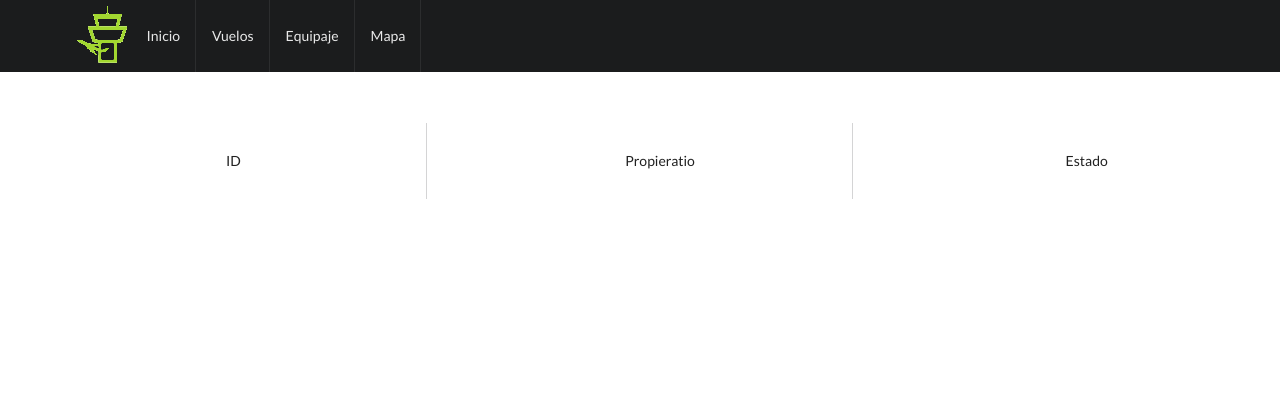
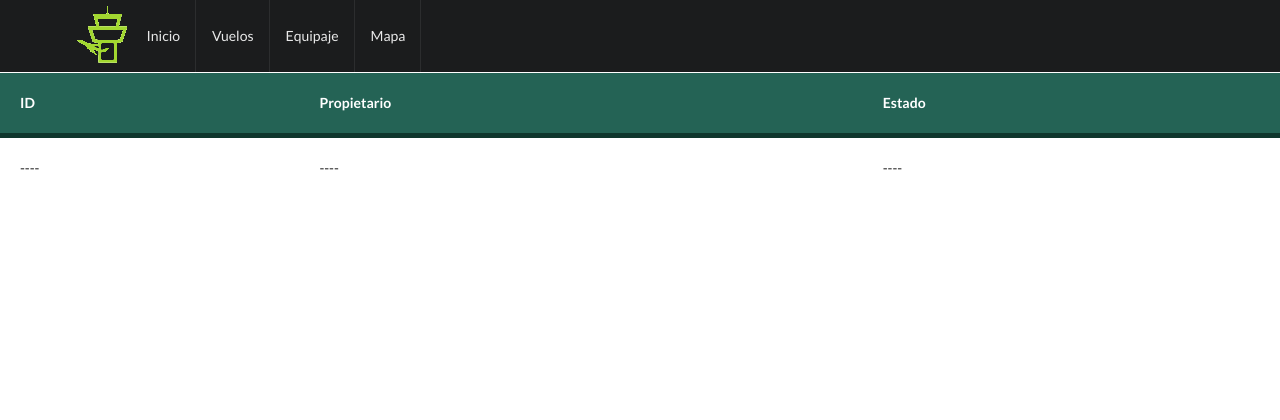
Before and after one commit to danitico/ManageYourAirport, a Symfony app: template templates/luggage/luggage_printer.html.twig in a window 1280 px wide. Shown: the top 420 px of the page. Before the commit the page ends 199 px from the top, so only its background shows below. Run offline with Twig, Linux system fonts and the light colour scheme; the template is opened without the code that fills it, so the values that code supplies are empty; some libraries are stand-ins or nearby versions.

Commit message:
Luggages page is finished

```diff
--- a/src/Controller/LuggageController.php
+++ b/src/Controller/LuggageController.php
@@ -20,7 +20,7 @@ class LuggageController extends Controller
         return $this->render('luggage/luggage_printer.html.twig', [
             'controller_name' => 'LuggageController',
             'luggages' => $luggages,
-            'header' => "Maletas perdidas",
+            'header' => "Lost Luggages",
         ]);
     }
 
@@ -34,7 +34,7 @@ class LuggageController extends Controller
         return $this->render('luggage/luggage_printer.html.twig', [
             'controller_name' => 'LuggageController',
             'luggages' => $luggages,
-            'header' => "Todas las maletas",
+            'header' => "Luggages",
         ]);
     }
 
--- a/templates/luggage/luggage_printer.html.twig
+++ b/templates/luggage/luggage_printer.html.twig
@@ -1,10 +1,42 @@
 {% extends 'base.html.twig' %}
 
-{% block title %}Hello {{ controller_name }}!{% endblock %}
+{% block title %}{{ header }}{% endblock %}
 
 {% block stylesheets %}
 
     {{ parent() }}
+    <style>
+        #main-container{
+            margin: 150px auto;
+            width: 600px;
+        }
+        table{
+            background-color: white;
+            text-align: left;
+            border-collapse: collapse;
+            width: 100%;
+            margin-top: 73px;
+        }
+
+        th, td{
+            padding: 20px;
+        }
+
+        thead{
+            background-color: #246355;
+            border-bottom: solid 5px #0F362D;
+            color: white;
+        }
+
+        tr:nth-child(even){
+            background-color: #ddd;
+        }
+
+        tr:hover{
+            background-color: #369681;
+            color: white
+        }
+    </style>
 
 
 {% endblock %}
@@ -12,46 +44,24 @@
 {% block body %}
 
     {{ parent() }}
-    <div class="ui equal width internally celled grid">
-        <div class="center aligned row">
-            <div class="column">
-                <ul></ul>{#for filling the gap#}
-            </div>
-        </div>
-    </div>
 
-    <div class="ui equal width internally celled grid">
-        <div class="center aligned row">
-            <div class="column">
-                <ul>{{ header }}</ul>
-            </div>
-        </div>
-    </div>
-    <div class="ui equal width internally celled grid">
-        <div class="center aligned row">
-
-            <div class="column">
-                <ul>ID</ul>
+    <div class="main-container">
+        <table>
+            <thead>
+            <tr>
+                <th>ID</th><th>Propietario</th><th>Estado</th>
+            </tr>
+            </thead>
+            {% if luggages %}
                 {% for luggage in luggages %}
-                    <ul>{{ luggage.airlineId }}</ul>
+                    <tr>
+                        <td>{{ luggage.airlineId }}</td><td>{% if luggage.owner %}{{ luggage.owner }}{% else %}Sin propieratio{% endif %}</td><td>{% if luggage.isLost==1 %}Perdida{% else %}Localizada{% endif %}</td>
+                    </tr>
                 {% endfor %}
-            </div>
-
-            <div class="column">
-                <ul>Propieratio</ul>
-                {% for luggage in luggages %}
-                    <ul>{% if luggage.owner %}{{ luggage.owner }}{% else %}Sin propieratio{% endif %}</ul>
-                {% endfor %}
-            </div>
-
-            <div class="column">
-                <ul>Estado</ul>
-                {% for luggage in luggages %}
-                    <ul>{% if luggage.isLost==1 %}Perdida{% else %}Localizada{% endif %}</ul>
-                {% endfor %}
-            </div>
-
-        </div>
+            {% else %}
+                <td>----</td><td>----</td><td>----</td>
+            {% endif %}
+        </table>
     </div>
 
 {% endblock %}
```
Also changed, not shown: templates/luggage/search_luggage.html.twig (+45 -26 lines), 1 other file.
